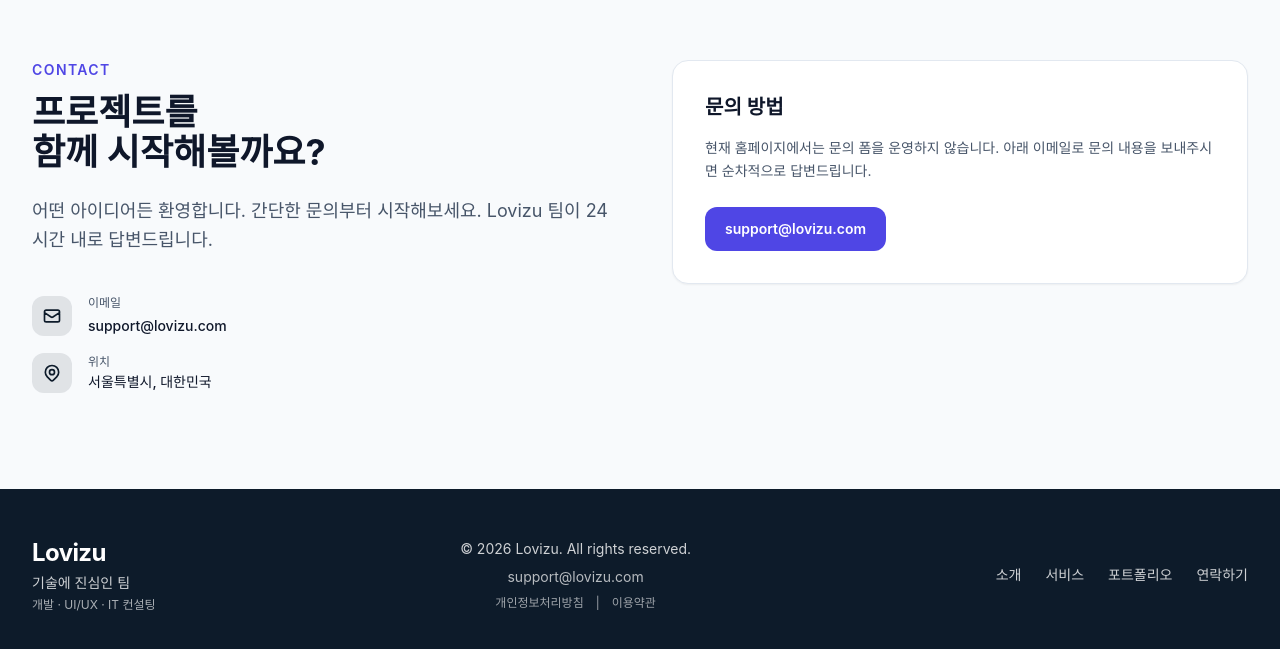
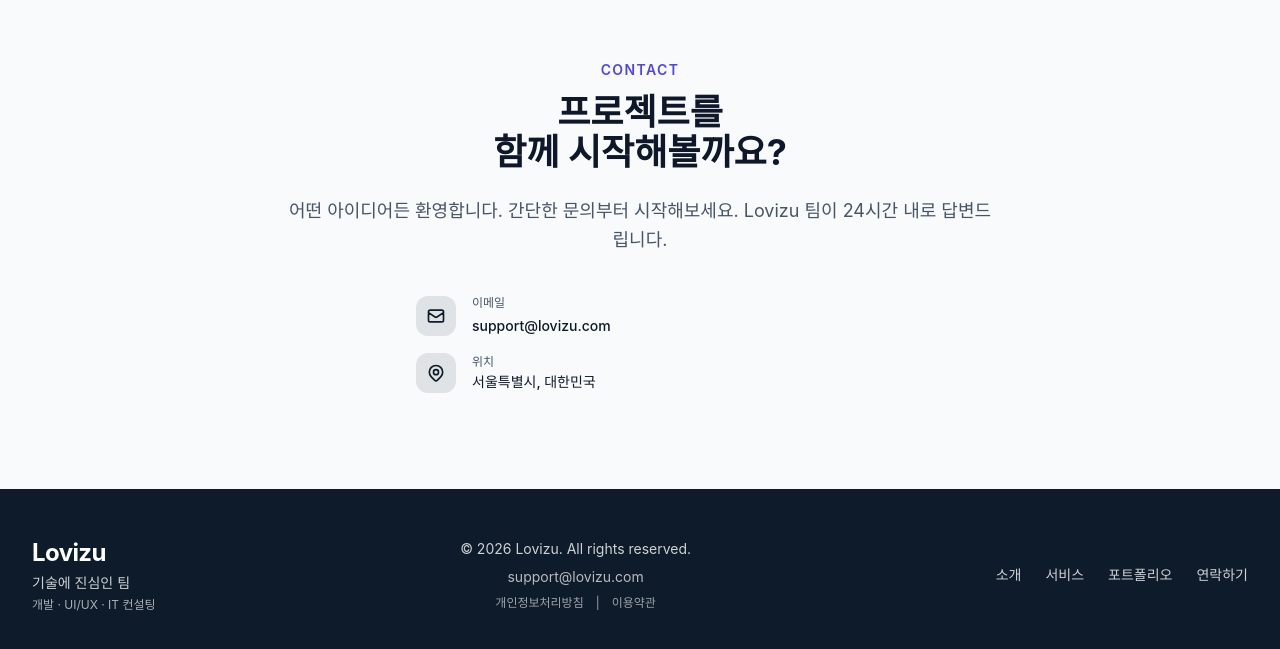
Before and after one commit to yousung/homepage, a Next.js app in the folder apps/web/: page / in a window 1280 px wide. Shown: the part 3399-4048 px from the top of the page. Built offline with nearby package versions, Linux system fonts and the light colour scheme; a web font is replaced by a local one.

Commit message:
Remove Contact method block and keep anchor section clean

```diff
--- a/apps/web/components/Contact.tsx
+++ b/apps/web/components/Contact.tsx
@@ -5,8 +5,8 @@
 
   return (
     <section id="contact" className="bg-brand-bg py-24">
-      <div className="mx-auto max-w-7xl px-4 sm:px-6 lg:px-8">
-        <div className="grid items-start gap-16 lg:grid-cols-2">
+      <div className="mx-auto max-w-3xl px-4 sm:px-6 lg:px-8">
+        <div className="text-center">
           <div>
             <p className="mb-3 text-sm font-semibold uppercase tracking-widest text-brand-accent">Contact</p>
             <h2 className="mb-6 text-3xl font-bold text-brand-text sm:text-4xl">
@@ -18,7 +18,7 @@
               어떤 아이디어든 환영합니다. 간단한 문의부터 시작해보세요. Lovizu 팀이 24시간 내로 답변드립니다.
             </p>
 
-            <div className="space-y-4">
+            <div className="mx-auto max-w-md space-y-4 text-left">
               <div className="flex items-center gap-4">
                 <div className="flex h-10 w-10 shrink-0 items-center justify-center rounded-xl bg-brand-primary/10 text-brand-primary">
                   <svg className="h-5 w-5" fill="none" stroke="currentColor" viewBox="0 0 24 24">
@@ -47,19 +47,6 @@
               </div>
             </div>
           </div>
-
-          <div className="rounded-2xl border border-brand-border bg-white p-8 shadow-sm">
-            <h3 className="mb-4 text-xl font-semibold text-brand-text">문의 방법</h3>
-            <p className="mb-6 text-sm leading-relaxed text-brand-text-muted">
-              현재 홈페이지에서는 문의 폼을 운영하지 않습니다. 아래 이메일로 문의 내용을 보내주시면 순차적으로 답변드립니다.
-            </p>
-            <a
-              href={`mailto:${contactEmail}`}
-              className="inline-flex items-center justify-center rounded-xl bg-brand-accent px-5 py-3 text-sm font-semibold text-white transition-colors hover:bg-brand-accent-hover focus-visible:outline-none focus-visible:ring-2 focus-visible:ring-brand-accent/40"
-            >
-              {contactEmail}
-            </a>
-          </div>
         </div>
       </div>
     </section>
```
